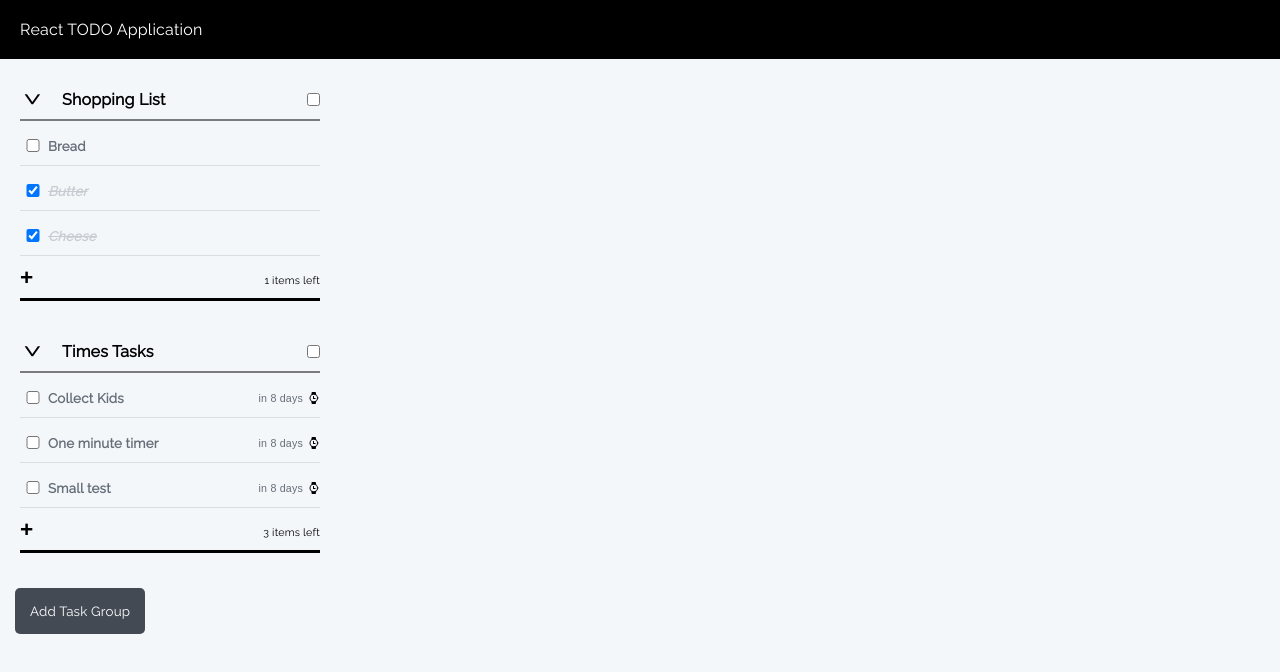
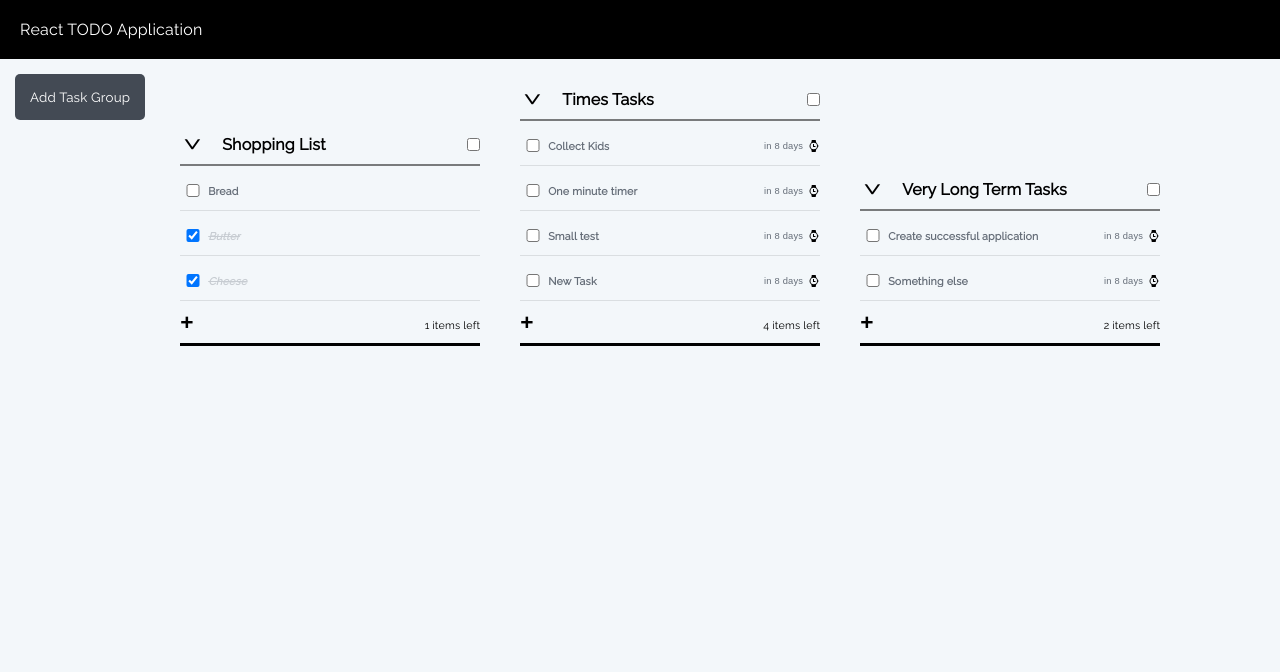
Before and after one commit to dhenniga/react-todo, a React (Create React App) app: page / in a window 1280 px wide. Shown: the top 672 px of the page. Built offline with nearby package versions, Linux system fonts and the light colour scheme; data requests are answered from the project's data file.

Commit message:
push to mac

```diff
--- a/src/task-group/task-group.styled.js
+++ b/src/task-group/task-group.styled.js
@@ -6,6 +6,7 @@ export const Container = styled.div`
   padding: 10px;
   margin: 10px;
   position: relative;
+  display: inline-block;
 `;
 
 export const Chevron = styled.div`
--- a/src/task/task.styled.js
+++ b/src/task/task.styled.js
@@ -2,7 +2,7 @@ import styled, { css } from "styled-components";
 import Moment from "react-moment";
 
 export const StyledMoment = styled(Moment)`
-   font-size: 8pt;
+   font-size: 7pt;
     font-weight: 400;
     font-family: sans-serif;
     color: #656d78;
@@ -10,9 +10,10 @@ export const StyledMoment = styled(Moment)`
 `;
 
 export const TimeContainer = styled.div`
-display: grid;
-    grid-template-columns: 1fr 12px;
-    align-items: center;`;
+  display: grid;
+  grid-template-columns: 1fr 12px;
+  align-items: center;
+`;
 
 export const SettingsContainer = styled.div`
   display: none;
@@ -54,6 +55,7 @@ export const Input = styled.input`
   color: #656d78;
   font-family: ${props => props.theme.rwRegular};
   font-weight: 600;
+  font-size: 8pt;
   background-color: transparent;
   border: 0px;
   outline: 0px;
--- a/stub-data.json
+++ b/stub-data.json
@@ -53,6 +53,33 @@
       "dateCreated": "2020-12-07T00:26:14.800Z",
       "dateToBeCompleted": "Mon Dec 07 2020 00:41:13 GMT+0000 (Greenwich Mean Time)",
       "taskCompletedTime": ""
+    },
+    {
+      "id": "4cdf6529-5440-4397-9692-de28620e37d6",
+      "text": "New Task",
+      "group": "Times Tasks",
+      "isChecked": false,
+      "dateCreated": "2020-12-07T15:24:29.856Z",
+      "dateToBeCompleted": "Mon Dec 07 2020 15:39:28 GMT+0000 (Greenwich Mean Time)",
+      "taskCompletedTime": ""
+    },
+    {
+      "id": "cee699ab-deb6-4ea5-b6b4-be1e7105c6a8",
+      "text": "Create successful application",
+      "group": "Very Long Term Tasks",
+      "isChecked": false,
+      "dateCreated": "2020-12-07T15:40:45.898Z",
+      "dateToBeCompleted": "Mon Dec 07 2020 17:40:44 GMT+0000 (Greenwich Mean Time)",
+      "taskCompletedTime": ""
+    },
+    {
+      "id": "bc5e99cc-a8af-4b40-b6dc-8f54805ac689",
+      "text": "Something else ",
+      "group": "Very Long Term Tasks",
+      "isChecked": false,
+      "dateCreated": "2020-12-07T15:41:00.834Z",
+      "dateToBeCompleted": "Mon Dec 07 2020 16:40:58 GMT+0000 (Greenwich Mean Time)",
+      "taskCompletedTime": ""
     }
   ]
 }
```
